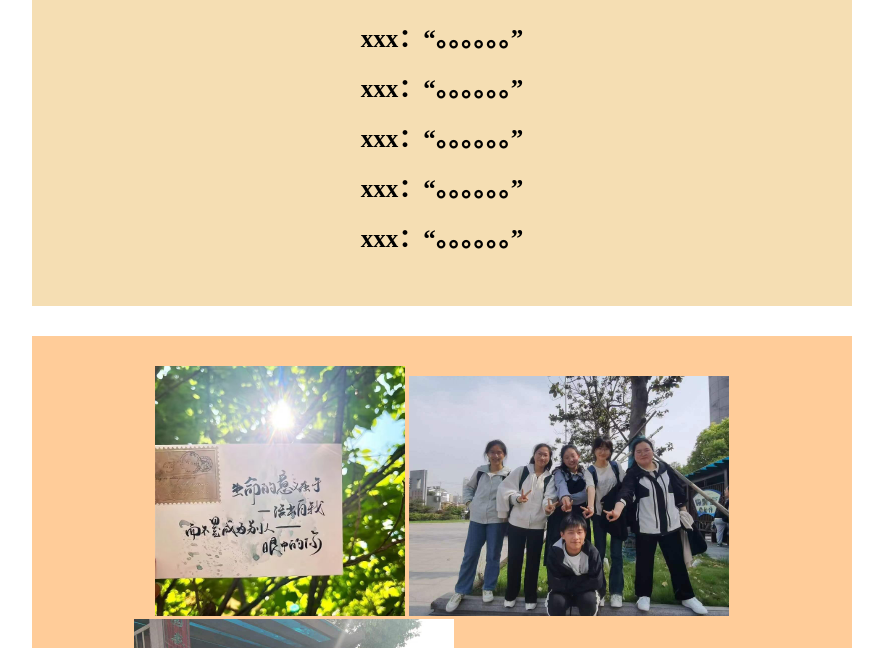
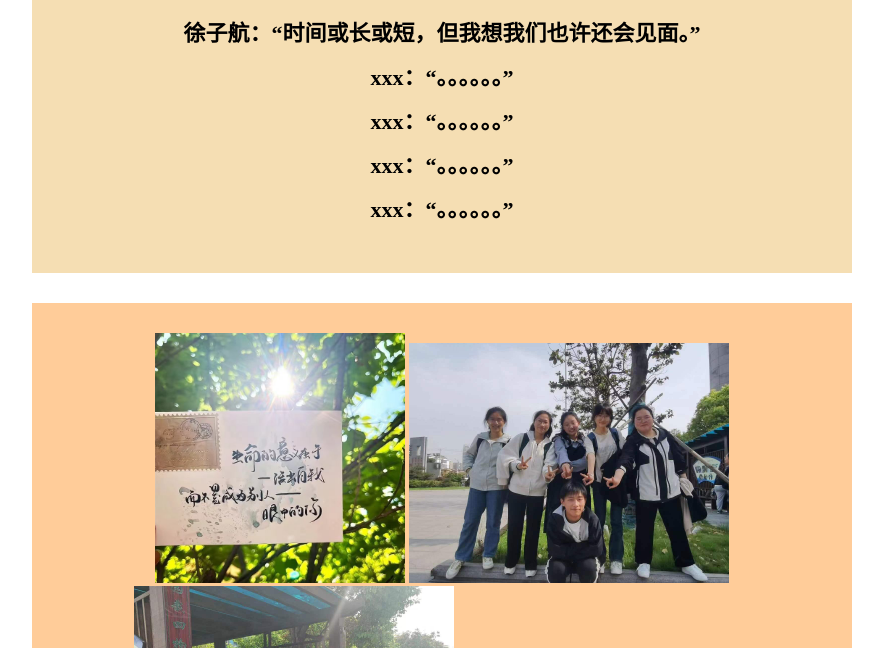
Before and after one commit to GuanYun2117/202417, a plain HTML site: page index.html in a window 1280 px wide. Shown: the part 6029-6677 px from the top of the page, without its empty margins (198-1081 px from the left). Drawn offline with Linux system fonts and the light colour scheme.

Commit message:
Update index.html

```diff
--- a/index.html
+++ b/index.html
@@ -170,11 +170,11 @@
             text-align:center;
             margin:30px auto;
             padding:30px;
-            font-size: 25px;
+            font-size: 22px;
             line-height:1.0;
             ">
             <img src="head2.jpg"width="320px"height="119px">
-            <p><b>xxx：“。。。。。。”</b></p>
+            <p><b>徐子航：“时间或长或短，但我想我们也许还会见面。”</b></p>
             <p><b>xxx：“。。。。。。”</b></p>
             <p><b>xxx：“。。。。。。”</b></p>
             <p><b>xxx：“。。。。。。”</b></p>
```
